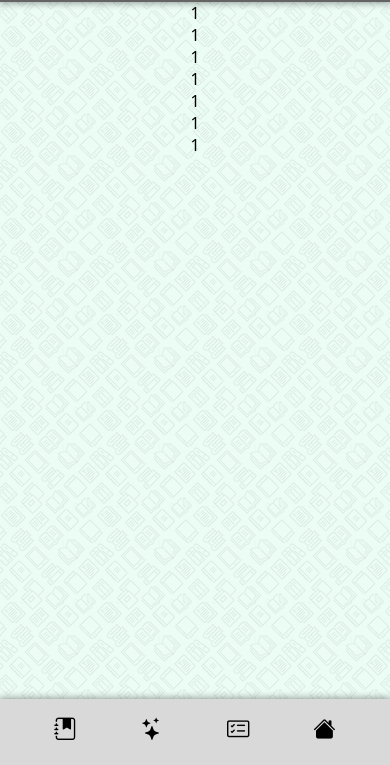
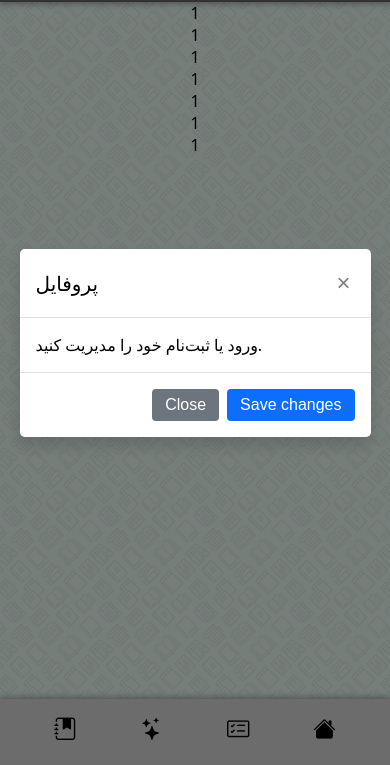
Before and after one commit to 3MDevelop/ketabikaBasePages, a website: page index.html in a window 390 px wide. Both pictures are taken after a click on the element 25 px from the left and 40 px from the top of the page. Shown: the part 79-844 px from the top of the page. Drawn offline with nearby package versions, Linux system fonts and the light colour scheme.

Commit message:
add bottom to modal

```diff
--- a/index.html
+++ b/index.html
@@ -479,6 +479,40 @@
           document.body.style.overflow = "";
         }
       });
+
+      // Mobile header & topbar: show modal on icon clicks
+      const mobileProfile = document.querySelector('.mobile-topbar-profile');
+      const mobileBasket = document.querySelector('.mobile-topbar-basket');
+      const mobileSearch = document.querySelector('.mobile-topbar-search');
+      const mobileNavItems = document.querySelectorAll('#mobileHeader .mobile-nav-item');
+
+      function showModalWithContent(title, bodyHtml) {
+        const titleEl = modal.querySelector('.modal-title');
+        const bodyEl = modal.querySelector('.modal-body');
+        if (titleEl) titleEl.textContent = title;
+        if (bodyEl) bodyEl.innerHTML = bodyHtml;
+        modal.classList.add('show');
+        document.body.style.overflow = 'hidden';
+      }
+
+      mobileProfile?.addEventListener('click', () => {
+        showModalWithContent('پروفایل', '<p>ورود یا ثبت‌نام خود را مدیریت کنید.</p>');
+      });
+
+      mobileBasket?.addEventListener('click', () => {
+        showModalWithContent('سبد خرید', '<p>آیتم‌های سبد خرید شما اینجا نمایش داده می‌شوند.</p>');
+      });
+
+      mobileSearch?.addEventListener('click', () => {
+        showModalWithContent('جستجو', '<input type="search" placeholder="جستجو در کتاب‌ها" style="width:100%;padding:8px;border:1px solid #ddd;border-radius:4px;">');
+      });
+
+      mobileNavItems.forEach((item) => {
+        item.addEventListener('click', () => {
+          const label = item.querySelector('.mobile-nav-label')?.textContent || 'منو';
+          showModalWithContent(label, `<p>نمایش محتوای «${label}» در مودال.</p>`);
+        });
+      });
     </script>
   </body>
 </html>
```
